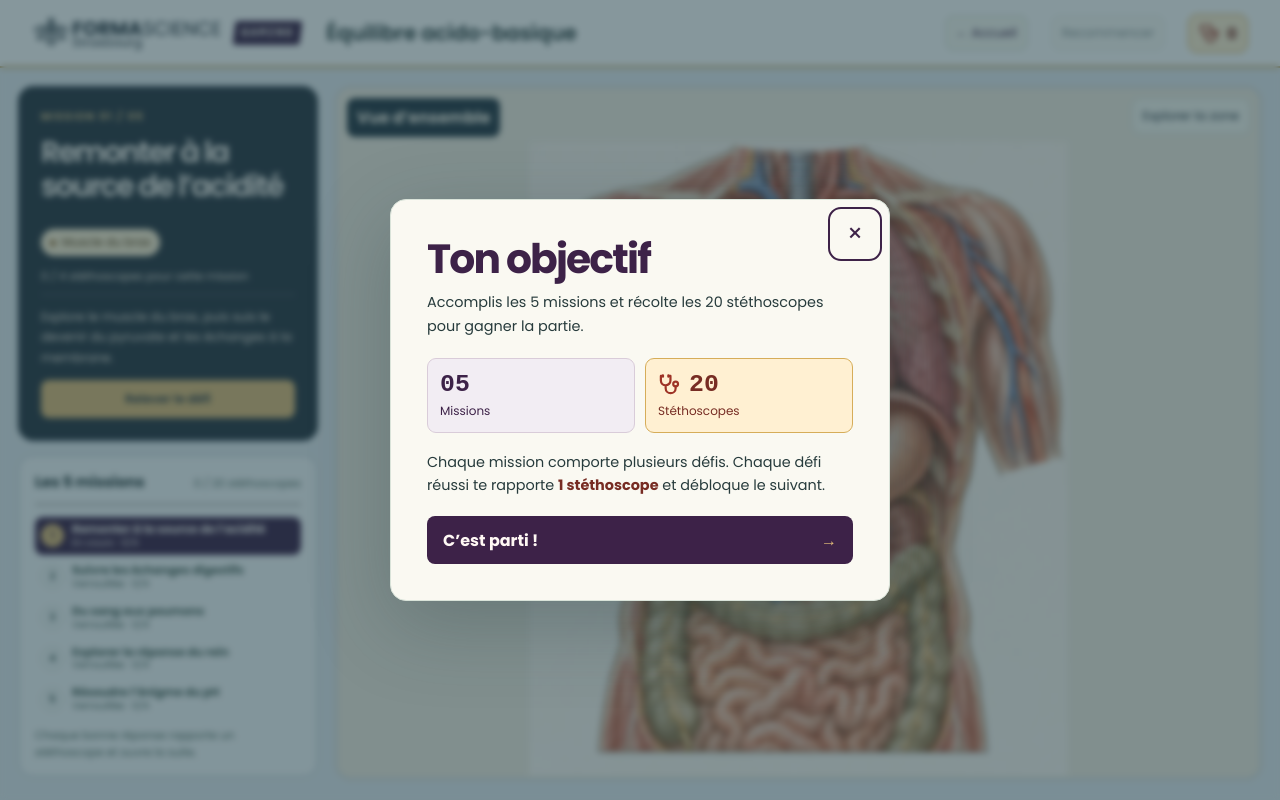
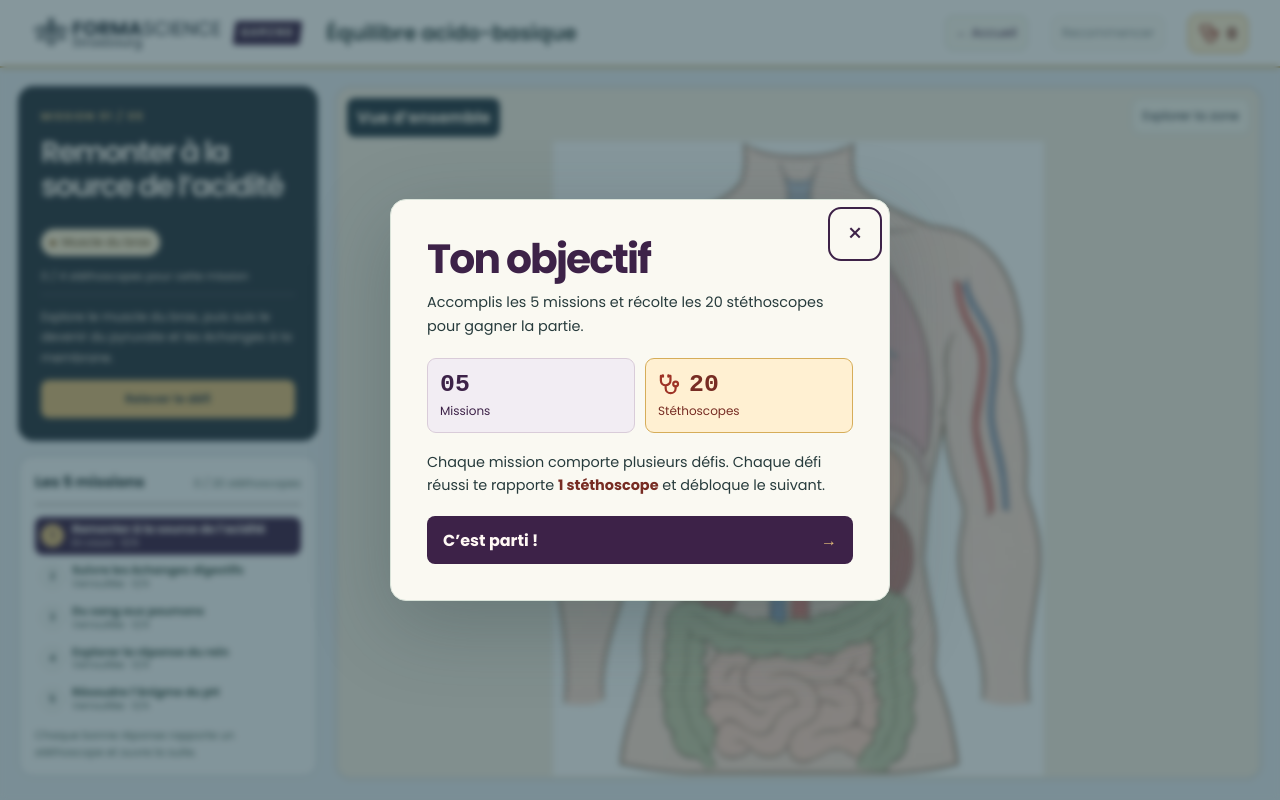
Before and after one commit to formascience-code/gaming, a Next.js app: page /ue1-equilibre-acido-basique in a window 1280 px wide. Built offline with nearby package versions, Linux system fonts and the light colour scheme.

Commit message:
Simplifier la planche anatomique en dessin au trait

```diff
--- a/app/ue1-equilibre-acido-basique/visual.tsx
+++ b/app/ue1-equilibre-acido-basique/visual.tsx
@@ -2,11 +2,11 @@ import type { ReactNode } from 'react';
 import styles from './visual.module.css';
 
 const locations = [
-  { x: 119, y: 481, label: 'Muscle du bras', crop: '0 230 392 510' },
-  { x: 734, y: 711, label: 'Appareil digestif', crop: '235 515 693 650' },
-  { x: 386, y: 382, label: 'Poumons et sang', crop: '218 94 714 527' },
-  { x: 811, y: 834, label: 'Reins', crop: '275 727 620 304' },
-  { x: 1021, y: 375, label: 'Gaz du sang', crop: '784 142 371 545' },
+  { x: 115, y: 616, label: 'Muscle du bras', crop: '10 255 342 633' },
+  { x: 718, y: 759, label: 'Appareil digestif', crop: '222 609 620 551' },
+  { x: 357, y: 449, label: 'Poumons et sang', crop: '216 172 650 532' },
+  { x: 755, y: 950, label: 'Reins', crop: '261 804 570 277' },
+  { x: 969, y: 524, label: 'Vaisseaux du bras', crop: '825 265 270 635' },
 ];
 
 export function siteLabel(mission: number) {
@@ -15,8 +15,8 @@ export function siteLabel(mission: number) {
 
 export function Anatomy({ mission, zoom, onEnter }: { mission: number; zoom: boolean; onEnter: () => void }) {
   const point = locations[mission - 1];
-  return <svg className={styles.canvas} viewBox={zoom ? point.crop : '0 0 1155 1362'} role="group" aria-label={zoom ? `Planche anatomique : ${point.label}` : 'Planche anatomique, vue de face'}>
-    <image href="/acido/torse.webp" width="1155" height="1362"/>
+  return <svg className={styles.canvas} viewBox={zoom ? point.crop : '0 0 1103 1426'} role="group" aria-label={zoom ? `Planche anatomique : ${point.label}` : 'Planche anatomique, vue de face'}>
+    <image href="/acido/torse-trait.webp" width="1103" height="1426"/>
     <g className={styles.hotspot} transform={`translate(${point.x} ${point.y})`}
       role="button" tabIndex={0} aria-label={`Explorer : ${point.label}`} onClick={onEnter}
       onKeyDown={event => { if (event.key === 'Enter' || event.key === ' ') { event.preventDefault(); onEnter(); } }}>
```
Also changed, not shown: public/acido/torse-trait.webp (added), public/acido/torse.webp (deleted).
